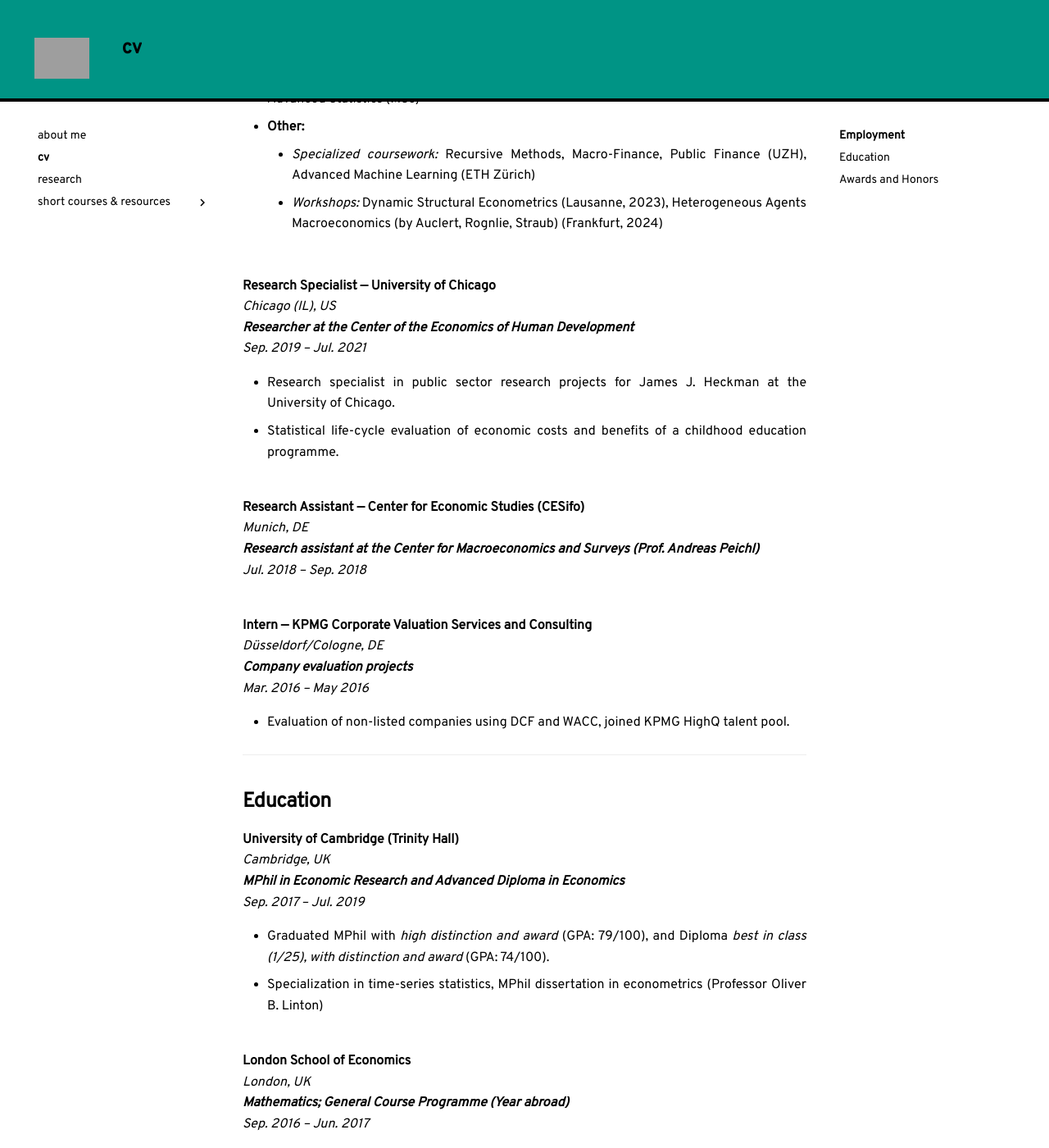
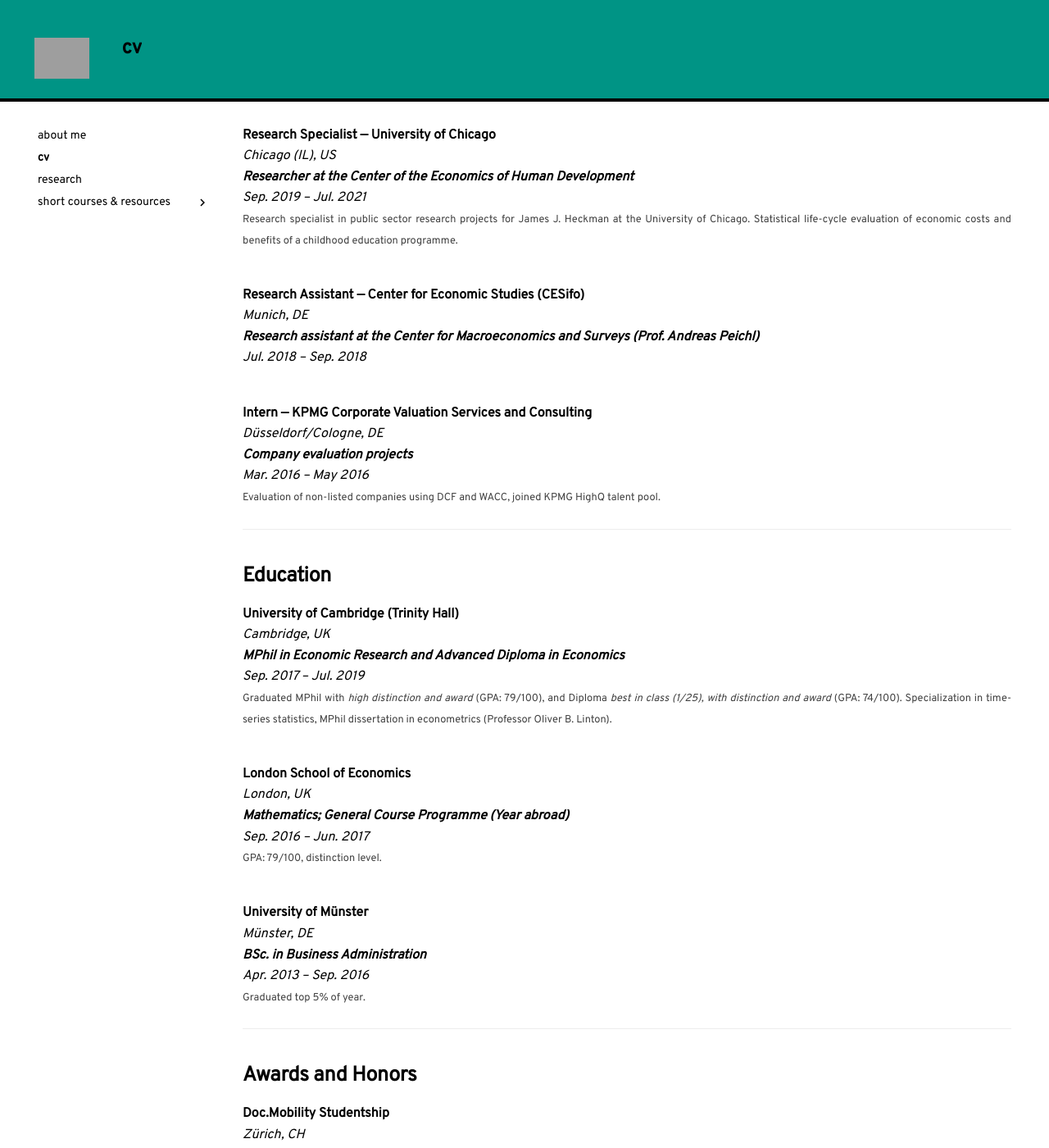
Before and after one commit to FredHB/website_fbennhoff, an MkDocs documentation site: the page built from docs/cv/cv.md, in a window 1280 px wide and 1400 px high, scrolled down 406 px. Shown: the whole window at 82% size. Built offline with MkDocs 1.6.1 and Material for MkDocs 9.7.7, drawn with Linux system fonts in a browser that asks for light colours; comment, search, counter and statistics services are not loaded; some of the changed text lies outside the part shown; grey boxes are pictures that could not be loaded.

Commit message:
organize cv

```diff
--- a/docs/cv/cv.md
+++ b/docs/cv/cv.md
@@ -8,21 +14,22 @@
 ***PhD Student at the Zurich Graduate School of Economics***
 *Advisor: Prof. Florian Scheuer*
 *Aug. 2021 -- today*
-
-- **Long-Term Research Vistis:** *London School of Economics* (Aug. 2024 -- Jan. 2025), *De Nederlandsche Bank* (Apr. 2025 -- Aug. 2025), *Paris School of Economics* (planned in 2026)
-- **Teaching:** Macroeconomics (PhD), Programming Practices for Research Students (PhD), Advanced Statistics (MSc)
-- **Other:**
-    - *Specialized coursework:* Recursive Methods, Macro-Finance, Public Finance (UZH), Advanced Machine Learning (ETH Zürich)
-    - *Workshops:* Dynamic Structural Econometrics (Lausanne, 2023), Heterogeneous Agents Macroeconomics (by Auclert, Rognlie, Straub) (Frankfurt, 2024)
+<br><small>
+**Long-Term Research Vistis:** *London School of Economics* (Aug. 2024 -- Jan. 2025), *De Nederlandsche Bank* (Apr. 2025 -- Aug. 2025), *Paris School of Economics* (planned in 2026)
+**Teaching:** Macroeconomics (PhD), Programming Practices for Research Students (PhD), Advanced Statistics (MSc)
+**Other:**
+    *Specialized coursework:* Recursive Methods, Macro-Finance, Public Finance (UZH), Advanced Machine Learning (ETH Zürich)
+    *Workshops:* Dynamic Structural Econometrics (Lausanne, 2023), Heterogeneous Agents Macroeconomics (by Auclert, Rognlie, Straub) (Frankfurt, 2024)
+</small>
 
 <br>
 **Research Specialist --- University of Chicago**
 *Chicago (IL), US*
 ***Researcher at the Center of the Economics of Human Development***
-*Sep. 2019 -- Jul. 2021*
-
-- Research specialist in public sector research projects for James J. Heckman at the University of Chicago.
-- Statistical life-cycle evaluation of economic costs and benefits of a childhood education programme.
+*Sep. 2019 -- Jul. 2021*<br><small>
+Research specialist in public sector research projects for James J. Heckman at the University of Chicago.
+Statistical life-cycle evaluation of economic costs and benefits of a childhood education programme.
+</small>
 
 <br>
 **Research Assistant --- Center for Economic Studies (CESifo)**
@@ -34,9 +41,9 @@
 **Intern --- KPMG Corporate Valuation Services and Consulting**
 *Düsseldorf/Cologne, DE*
 ***Company evaluation projects***
-*Mar. 2016 -- May 2016*
-
-- Evaluation of non-listed companies using DCF and WACC, joined KPMG HighQ talent pool.
+*Mar. 2016 -- May 2016* <br><small>
+Evaluation of non-listed companies using DCF and WACC, joined KPMG HighQ talent pool.
+</small>
 
 ---
 ## **Education**
@@ -45,25 +52,27 @@
 *Cambridge, UK*
 ***MPhil in Economic Research and Advanced Diploma in Economics***
 *Sep. 2017 -- Jul. 2019*
-
-- Graduated MPhil with *high distinction and award* (GPA: 79/100), and Diploma *best in class (1/25), with distinction and award* (GPA: 74/100).
-- Specialization in time-series statistics, MPhil dissertation in econometrics (Professor Oliver B. Linton)<!--: *Unjust Ranks: Estimating inequality in the US with spatially disaggregated data*, fourth best dissertation of the year. -->
+<br><small>
+Graduated MPhil with *high distinction and award* (GPA: 79/100), and Diploma *best in class (1/25), with distinction and award* (GPA: 74/100).
+Specialization in time-series statistics, MPhil dissertation in econometrics (Professor Oliver B. Linton).<!--: *Unjust Ranks: Estimating inequality in the US with spatially disaggregated data*, fourth best dissertation of the year. -->
+</small>
 
 <br>
 **London School of Economics**
 *London, UK*
 ***Mathematics; General Course Programme (Year abroad)***
-*Sep. 2016 -- Jun. 2017*
-
-- GPA: 79/100, distinction level.
+*Sep. 2016 -- Jun. 2017*<br><small>
+GPA: 79/100, distinction level.
+</small>
 
 <br>
 **University of Münster**
 *Münster, DE*
 ***BSc. in Business Administration***
 *Apr. 2013 -- Sep. 2016*
-
-- Graduated top 5% of year, specialization & thesis in asset pricing, corporate finance, financial accounting.
+<br><small>
+Graduated top 5% of year.
+</small>
 
 ---
 ## **Awards and Honors**
```
Also changed, not shown: other parts of docs/cv/cv.md (+6 -0 lines).
